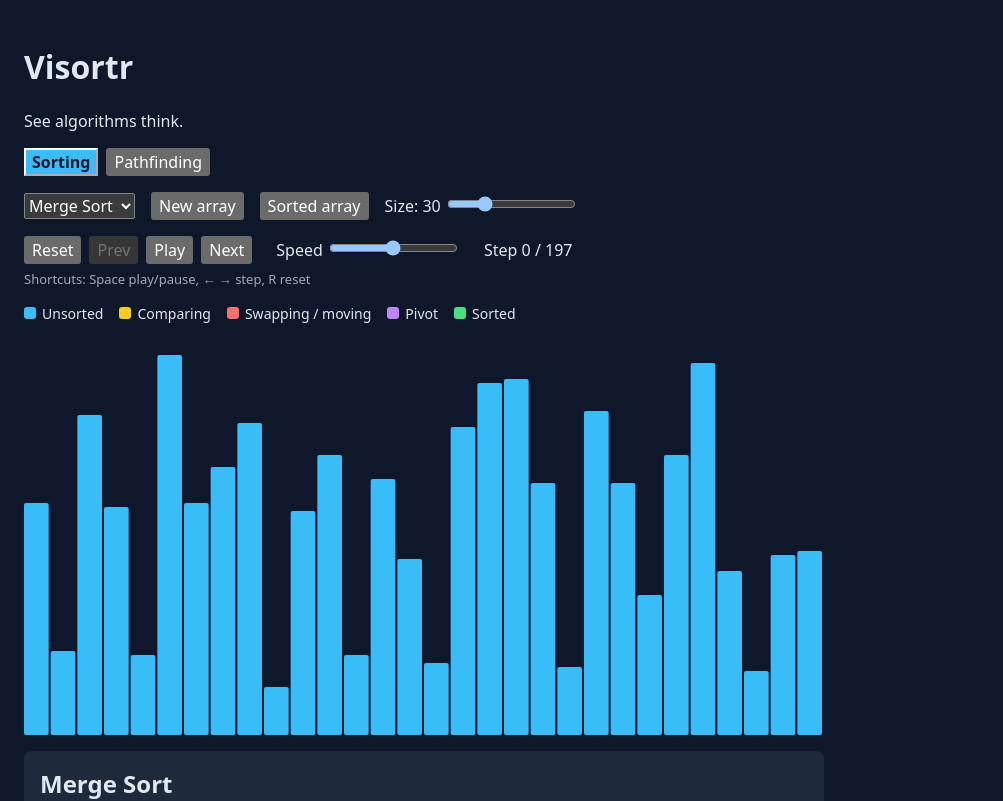
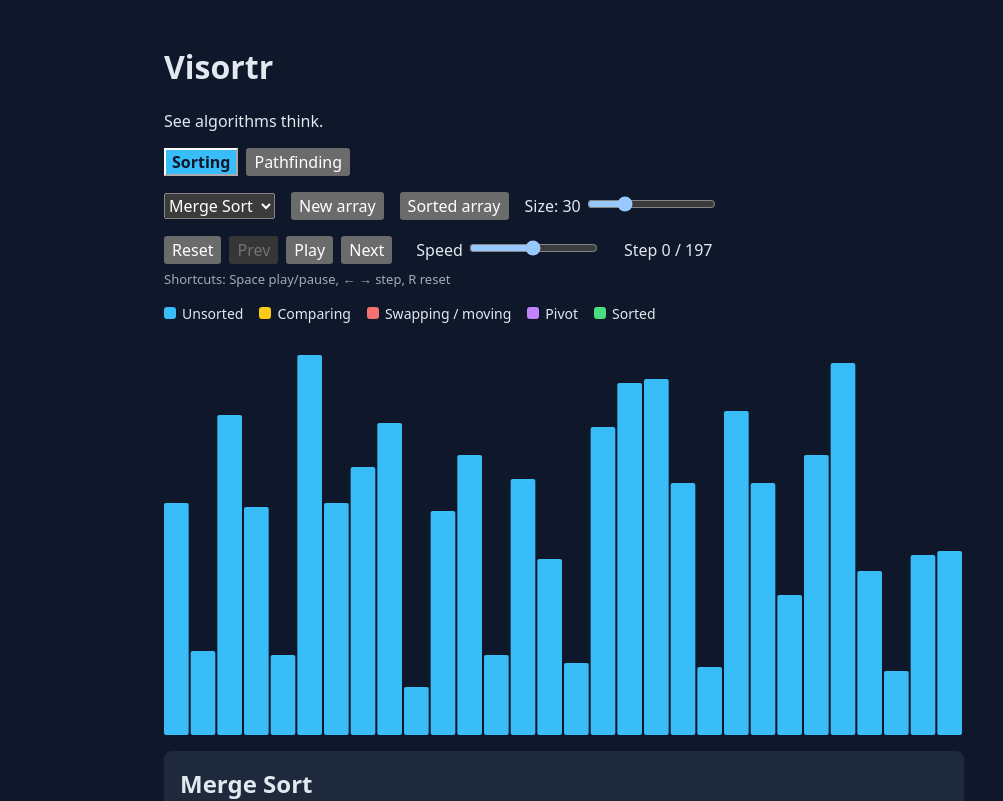
Before and after one commit to masone3/visortr, a React (Vite) app: page / in a window 1280 px wide. Shown: the top 801 px of the page, without its empty margins (0-1003 px from the left). Built offline with nearby package versions, Linux system fonts and the light colour scheme.

Commit message:
feat: keep both views mounted to preserve state across tabs

```diff
--- a/src/App.jsx
+++ b/src/App.jsx
@@ -11,7 +11,7 @@ export default function App() {
   const [view, setView] = useState("sorting");
 
   return (
-    <main style={{ padding: 24 }}>
+    <main className="app">
       <h1>Visortr</h1>
       <p>See algorithms think.</p>
 
@@ -20,6 +20,7 @@ export default function App() {
           <button
             key={key}
             onClick={() => setView(key)}
+            aria-pressed={view === key}
             style={{
               background: view === key ? "#38bdf8" : undefined,
               color: view === key ? "#0f172a" : undefined,
@@ -31,7 +32,12 @@ export default function App() {
         ))}
       </nav>
 
-      {view === "sorting" ? <SortingView /> : <PathfindingView />}
+      <div hidden={view !== "sorting"}>
+        <SortingView active={view === "sorting"} />
+      </div>
+      <div hidden={view !== "pathfinding"}>
+        <PathfindingView active={view === "pathfinding"} />
+      </div>
     </main>
   );
 }
```
